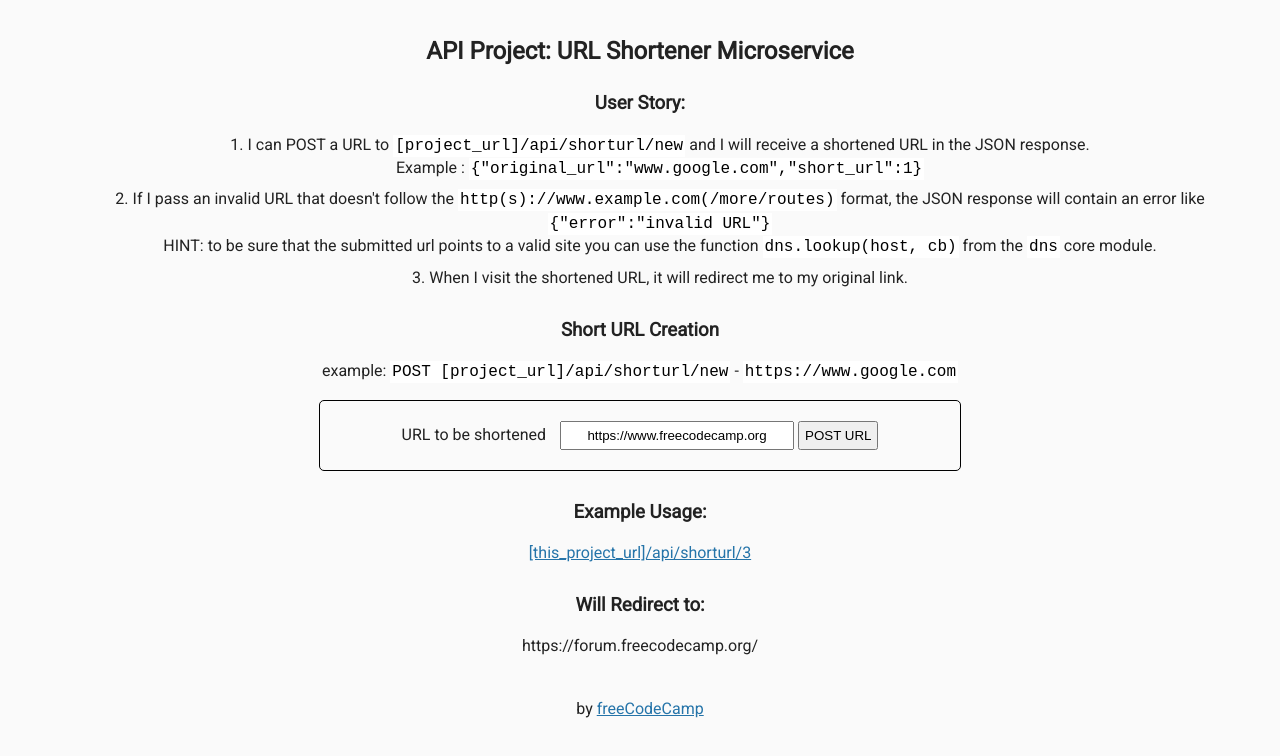
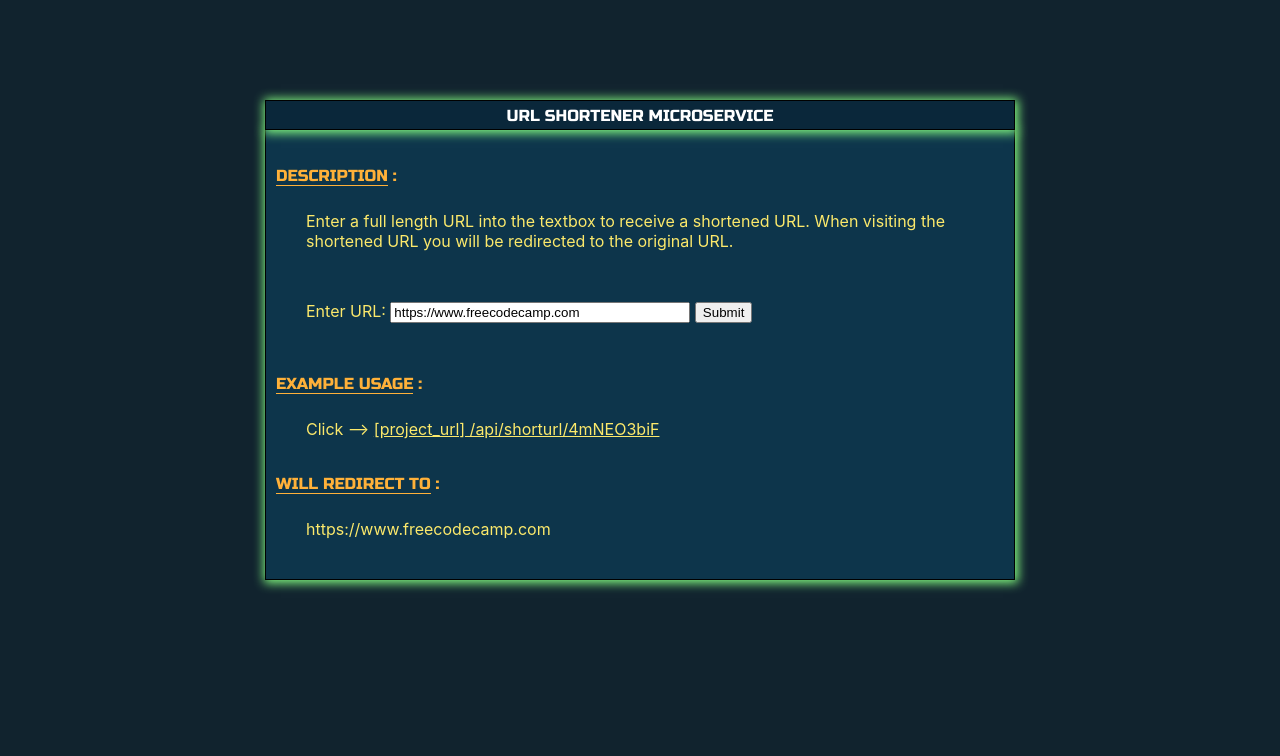
Before and after one commit to ryanajones/URL-Shortener-Microservice, a website: page views/index.html in a window 1280 px wide. Drawn offline with Linux system fonts and the light colour scheme.

Commit message:
finalized project by adding UI and README.md

```diff
--- a/public/style.css
+++ b/public/style.css
@@ -1,74 +1,69 @@
-/****** Main Styling ******/
+@import url("https://fonts.googleapis.com/css?family=Russo+One&display=swap");
+
+*,
+*:before,
+*:after {
+  box-sizing: border-box;
+}
 
 body {
-	font-family: 'Roboto', sans-serif;
-	font-size: 16px;
-	color: #222;
-	background-color: #FaFaFa;
-	text-align: center;
-	line-height: 1.4em;
+  background: #11232e;
+  font-family: -apple-system, "Segoe UI", Roboto, Oxygen, Ubuntu, Cantarell,
+    "Open Sans", "Helvetica Neue", sans-serif;
 }
 
-.container {
-	padding: 0;
-	margin-top: 40px;
+#title {
+  display: flex;
+  justify-content: center;
+  align-items: center;
+  position: relative;
+  width: 750px;
+  height: 30px;
+  margin: 100px auto 0px auto;
+  border: 1px solid black;
+  box-shadow: 1px 1px 10px 2px #85ff81;
+  color: white;
+  background: #0a273a;
+  font-family: "Russo One";
 }
 
-h3 {
-  margin-top: 30px;
+#content-wrapper {
+  width: 750px;
+  height: 450px;
+  margin: auto;
+  padding: 10px;
+  border: 1px solid black;
+  border-top: none;
+  box-shadow: 1px 1px 10px 2px #85ff81;
+  color: #fce96b;
+  background: #0d354b;
 }
 
-.footer {
-	margin-top: 40px;
+.description {
+  display: inline-block;
+  color: #ffb139;
+  font-family: "Russo One";
 }
 
-.user-stories {
-  position: relative;
-  text-align: justify;
-  max-width: 700px;
-  margin: 15px auto;
+.description-span {
+  border-bottom: 1px solid #ffb139;
 }
-code {
-  font-family: monospace;
-  padding: 2px;
-  color: black;
-  background-color: #fff;
+
+form {
+  /* display: flex;
+justify-content: center;
+align-items: center; */
+  margin: 50px 0px 0px 0px;
 }
-ol {
-	list-style-position: inside;
-}
-ul {
-	list-style-type: none;
+
+#url_input {
+  width: 300px;
 }
 
 li {
-  margin-bottom: 0.5em;
-}
-.user-stories li {
-  margin-bottom: 1em;
+  list-style-type: none;
 }
 
-a {
-	color: #2574A9;
+ul {
+  padding-left: 30px;
 }
-
-form {
-  border: solid 1px black;
-  border-radius: 5px;
-  margin: 10px auto;
-  padding: 20px;
-  max-width: 600px;
-}
-
-label {
-  margin-right: 10px;
-}
-
-input {
-  padding: 5px;
-}
-
-input[type=text] {
-  width: 220px;
-  text-align: center;
-}
--- a/views/index.html
+++ b/views/index.html
@@ -1,48 +1,52 @@
 <!DOCTYPE html>
+<html lang="en">
+  <head>
+    <meta charset="UTF-8" />
+    <meta name="viewport" content="width=device-width, initial-scale=1.0" />
+    <link rel="stylesheet" href="../public/style.css" />
+    <title>URL Shortener Microservice</title>
+  </head>
+  <body>
+    <div id="title">URL SHORTENER MICROSERVICE</div>
+    <div id="content-wrapper">
+      <p class="description" style="padding-top: 10px">
+        <span class="description-span">DESCRIPTION</span> :
+      </p>
+      <p style="margin: 10px 0px 0px 30px">
+        Enter a full length URL into the textbox to receive a shortened URL.
+        When visiting the shortened URL you will be redirected to the original
+        URL.
+      </p>
 
-<html>
-
-   <head>
-      <title>URL Shortener</title>
-      <link rel="shortcut icon" href="https://cdn.hyperdev.com/us-east-1%3A52a203ff-088b-420f-81be-45bf559d01b1%2Ffavicon.ico" type="image/x-icon"/>
-      <link href="https://fonts.googleapis.com/css?family=Roboto" rel="stylesheet" type="text/css">
-      <link href="/public/style.css" rel="stylesheet" type="text/css">
-   </head>
-
-   <body>
-      <div class="container">
-        <h2>API Project: URL Shortener Microservice</h2>
-        <h3>User Story: </h3>
-        <ol>
-          <li>I can POST a URL to <code>[project_url]/api/shorturl/new</code> and I will receive a shortened URL in the JSON response.<br>Example : <code>{"original_url":"www.google.com","short_url":1}</code></li>
-          <li>If I pass an invalid URL that doesn't follow the <code>http(s)://www.example.com(/more/routes)</code> format, the JSON response will contain an error like <code>{"error":"invalid URL"}</code><br>
-          HINT: to be sure that the submitted url points to a valid site you can use the function <code>dns.lookup(host, cb)</code> from the <code>dns</code> core module.</li>
-          <li>When I visit the shortened URL, it will redirect me to my original link.</li>
-        </ol>
-
-        <h3>Short URL Creation </h3>
-        <p>
-          example: <code>POST [project_url]/api/shorturl/new</code> - <code>https://www.google.com</code>
-        </p>
-        <form action="api/shorturl/new" method="POST">
-          <label for="url_input">URL to be shortened</label>
-          <input id="url_input" type="text" name="url" value="https://www.freecodecamp.org">
-          <input type="submit" value="POST URL">
-        </form>
-        <h3>Example Usage:</h3>
-        <a href="https://url-shortener.freecodecamp.repl.co/api/shorturl/3">
-          [this_project_url]/api/shorturl/3
-        </a>
-
-        <h3>Will Redirect to:</h3>
-        <p>https://forum.freecodecamp.org/</p>
-      </div>
-      <div class="footer">
-        <p>
-          by <a href="https://www.freecodecamp.org">freeCodeCamp</a>
-        </p>
-      </div>
-   </body>
-
-
+      <form action="api/shorturl/new" method="post">
+        <ul>
+          <li>
+            <label for="url">Enter URL:</label>
+            <input
+              type="text"
+              id="url_input"
+              name="url"
+              value="https://www.freecodecamp.com"
+            />
+            <button type="submit">Submit</button>
+          </li>
+        </ul>
+      </form>
+      <p class="description" style="margin-top: 35px">
+        <span class="description-span">EXAMPLE USAGE</span> :
+      </p>
+      <p style="margin: 10px 0px 0px 30px">
+        Click -->
+        <a href="./api/shorturl/4mNEO3biF" style="color: #fce96b"
+          >[project_url] /api/shorturl/4mNEO3biF</a
+        >
+      </p>
+      <p class="description" style="margin-top: 35px">
+        <span class="description-span">WILL REDIRECT TO</span> :
+      </p>
+      <p style="margin: 10px 0px 0px 30px">
+        https://www.freecodecamp.com
+      </p>
+    </div>
+  </body>
 </html>
```
Also changed, not shown: README.md.
